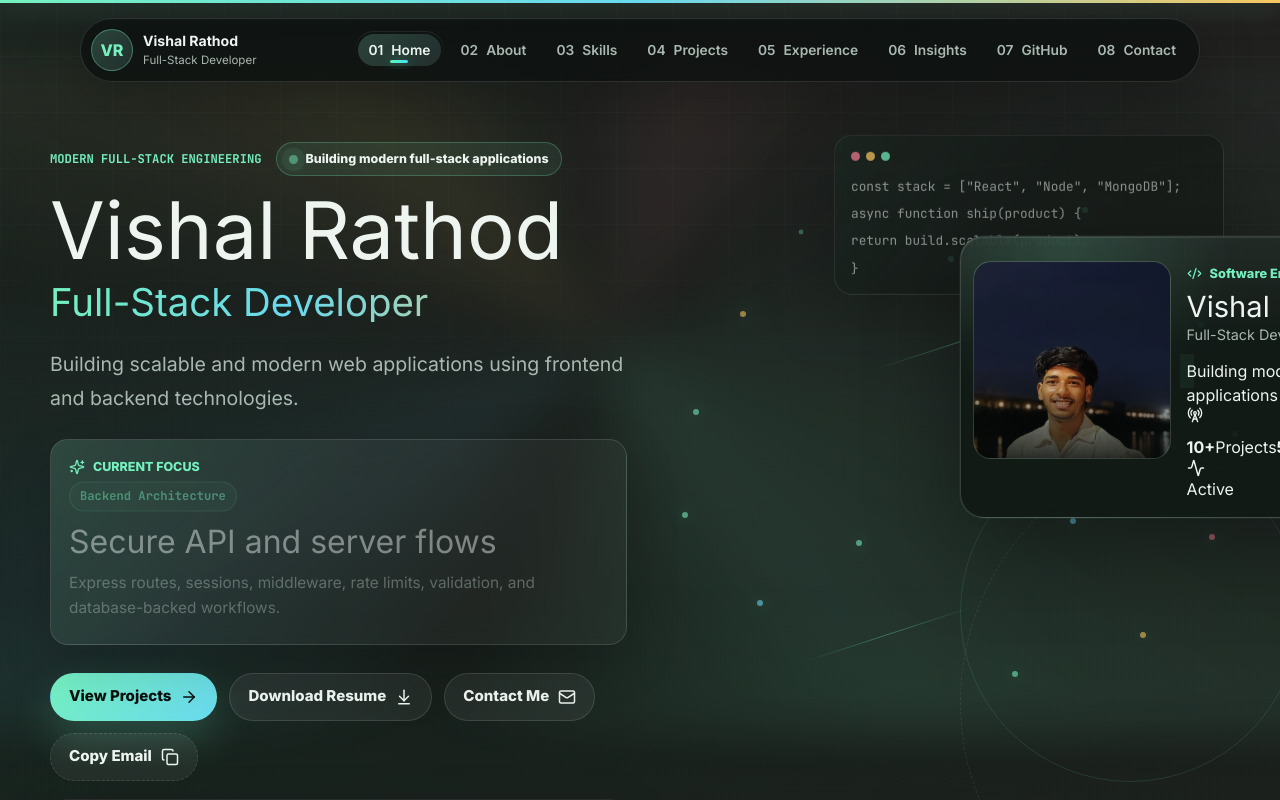
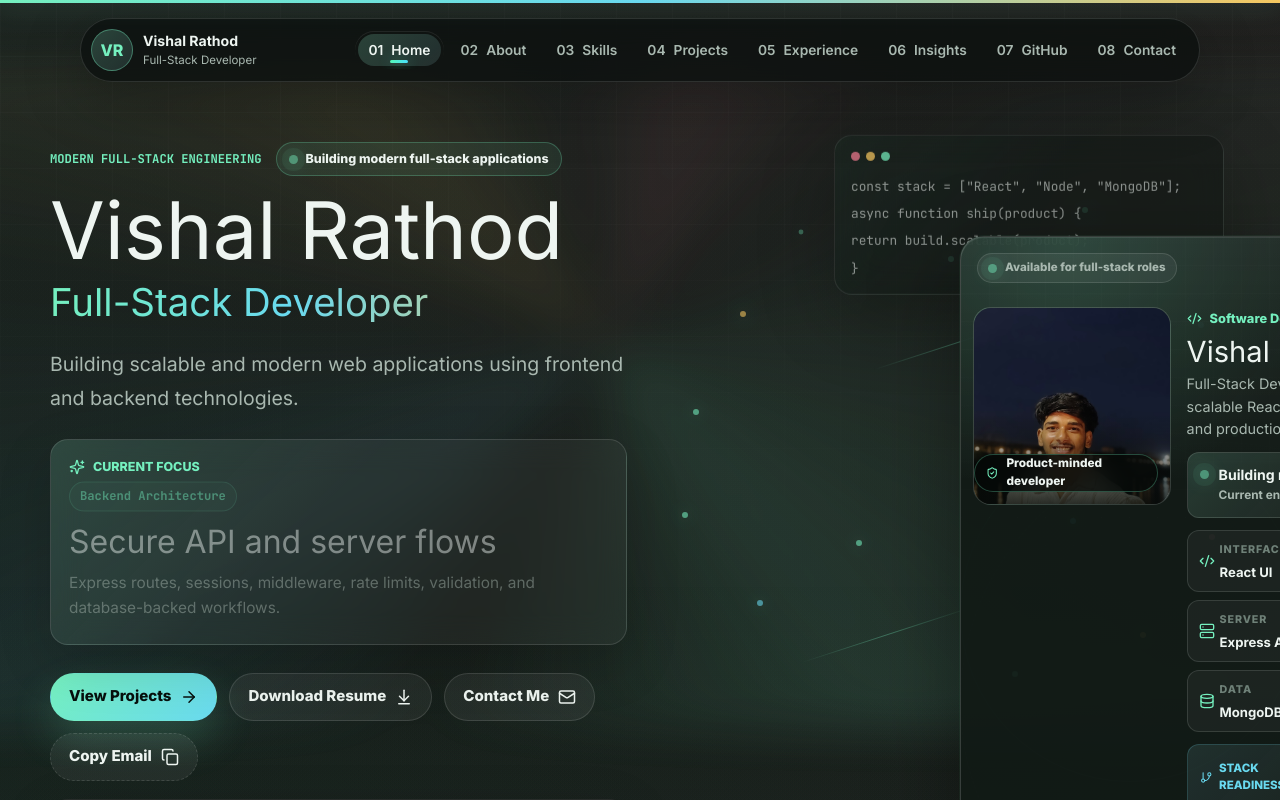
Before and after one commit to vishal-rathod-02/Portfolio, a React (Vite) app: page / in a window 1280 px wide. Shown: the top 800 px of the page. Built offline with nearby package versions, Linux system fonts and the light colour scheme; no server answers.

Commit message:
Enhance DeveloperProfileCard with new signals
Added new profile signals for developer skills and updated profile card content.

```diff
--- a/src/views/components/DeveloperProfileCard.jsx
+++ b/src/views/components/DeveloperProfileCard.jsx
@@ -1,5 +1,5 @@
 import { motion } from 'framer-motion';
-import { Activity, Code2, RadioTower } from 'lucide-react';
+import { Activity, Code2, Database, GitBranch, RadioTower, Server, ShieldCheck } from 'lucide-react';
 import { useMagneticTilt } from '../../controllers/useMagneticTilt';
 import { developer } from '../../models/portfolio.model';
 
@@ -11,6 +11,24 @@ const codeLines = [
 ];
 
 const particles = Array.from({ length: 14 }, (_, index) => index + 1);
+
+const profileSignals = [
+  {
+    label: 'Interface',
+    value: 'React UI',
+    icon: Code2,
+  },
+  {
+    label: 'Server',
+    value: 'Express APIs',
+    icon: Server,
+  },
+  {
+    label: 'Data',
+    value: 'MongoDB',
+    icon: Database,
+  },
+];
 
 export function DeveloperProfileCard() {
   const { transform, pointerHandlers } = useMagneticTilt(16);
@@ -27,7 +45,6 @@ export function DeveloperProfileCard() {
 
       <motion.div
         className="code-panel"
-        data-cursor="Inspect"
         animate={{ y: [0, -8, 0] }}
         transition={{ duration: 8, repeat: Infinity, ease: 'easeInOut' }}
       >
@@ -48,47 +65,75 @@ export function DeveloperProfileCard() {
       >
         <article
           className="profile-card"
-          data-cursor="Tilt"
           style={{
             transform: `perspective(900px) translate3d(${transform.translateX}px, ${transform.translateY}px, 0) rotateX(${transform.rotateX}deg) rotateY(${transform.rotateY}deg)`,
           }}
           {...pointerHandlers}
         >
+          <div className="profile-card__topbar">
+            <span className="profile-topbar__status">
+              <span className="status-dot" />
+              Available for full-stack roles
+            </span>
+            <span className="profile-topbar__id">VR / 02</span>
+          </div>
+
           <div className="profile-card__image-wrap">
-            <img
-              src={developer.profileImage}
-              alt="Vishal Rathod"
-              className="profile-card__image"
-              loading="eager"
-            />
+            <img src={developer.profileImage} alt="Vishal Rathod" className="profile-card__image" loading="eager" />
+            <span className="profile-image-badge">
+              <ShieldCheck size={14} />
+              Product-minded developer
+            </span>
           </div>
+
           <div className="profile-card__content">
-            <div>
+            <div className="profile-card__identity">
               <span className="profile-kicker">
                 <Code2 size={15} />
-                Software Engineering
+                Software Developer Profile
               </span>
               <h3>{developer.name}</h3>
-              <p>{developer.role}</p>
+              <p>{developer.role} focused on scalable React interfaces, Node.js APIs, and production-ready web systems.</p>
             </div>
-            <div className="live-status">
-              <span className="status-dot" />
-              {developer.status}
+
+            <div className="profile-live-panel">
+              <div>
+                <span className="status-dot" />
+                <strong>{developer.status}</strong>
+                <small>Current engineering focus</small>
+              </div>
               <RadioTower size={16} />
             </div>
-            <div className="profile-metrics">
-              <span>
-                <strong>10+</strong>
-                Projects
-              </span>
-              <span>
-                <strong>5</strong>
-                Core Stacks
-              </span>
-              <span>
-                <Activity size={18} />
-                Active
-              </span>
+
+            <div className="profile-signal-grid" aria-label="Developer profile signals">
+              {profileSignals.map((signal) => {
+                const Icon = signal.icon;
+
+                return (
+                  <span key={signal.label}>
+                    <Icon size={16} />
+                    <small>{signal.label}</small>
+                    <strong>{signal.value}</strong>
+                  </span>
+                );
+              })}
+            </div>
+
+            <div className="profile-readiness">
+              <div>
+                <span>
+                  <GitBranch size={15} />
+                  Stack readiness
+                </span>
+                <strong>MERN-focused delivery</strong>
+              </div>
+              <div className="profile-readiness__bar" aria-hidden="true">
+                <span />
+              </div>
+              <small>
+                <Activity size={14} />
+                Projects, APIs, dashboards, and authenticated workflows
+              </small>
             </div>
           </div>
         </article>
```
